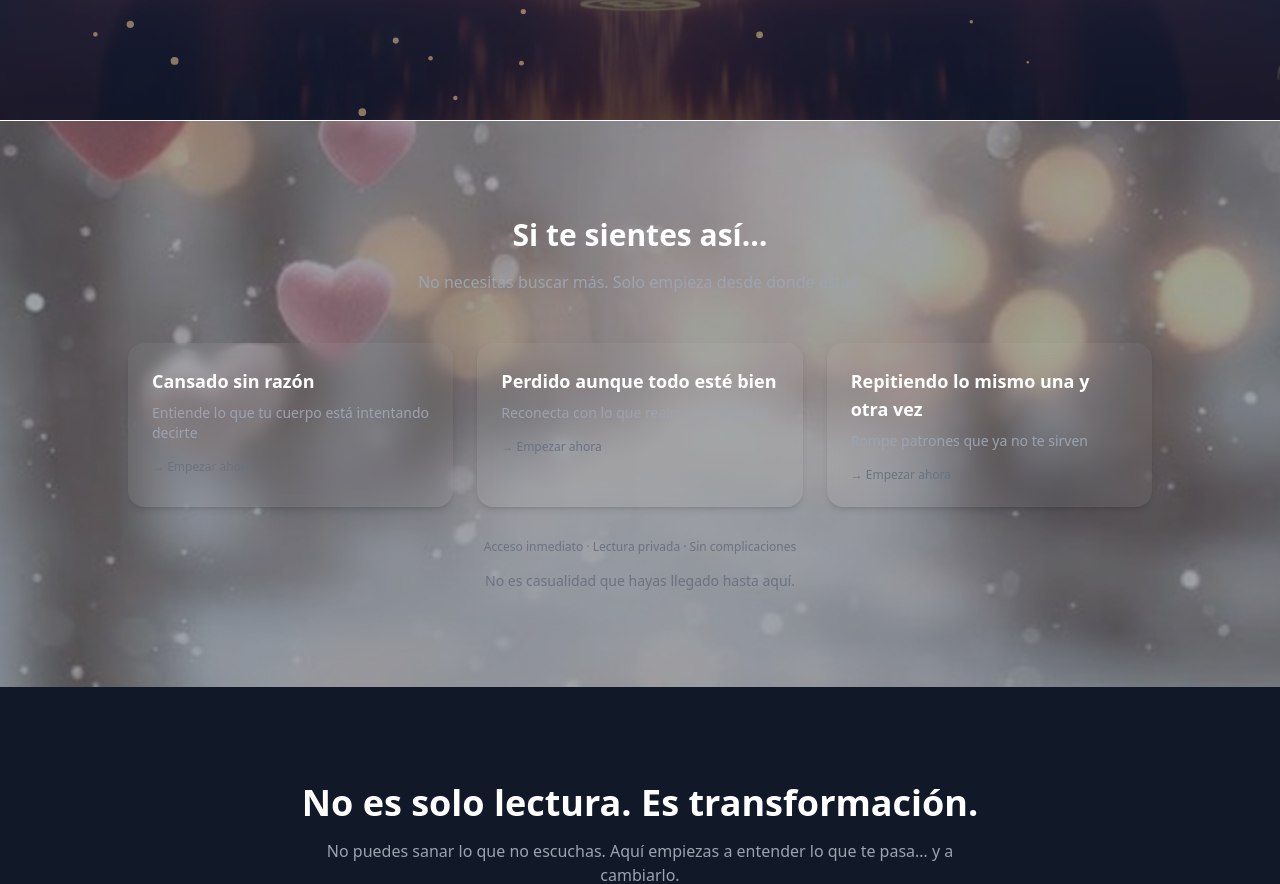
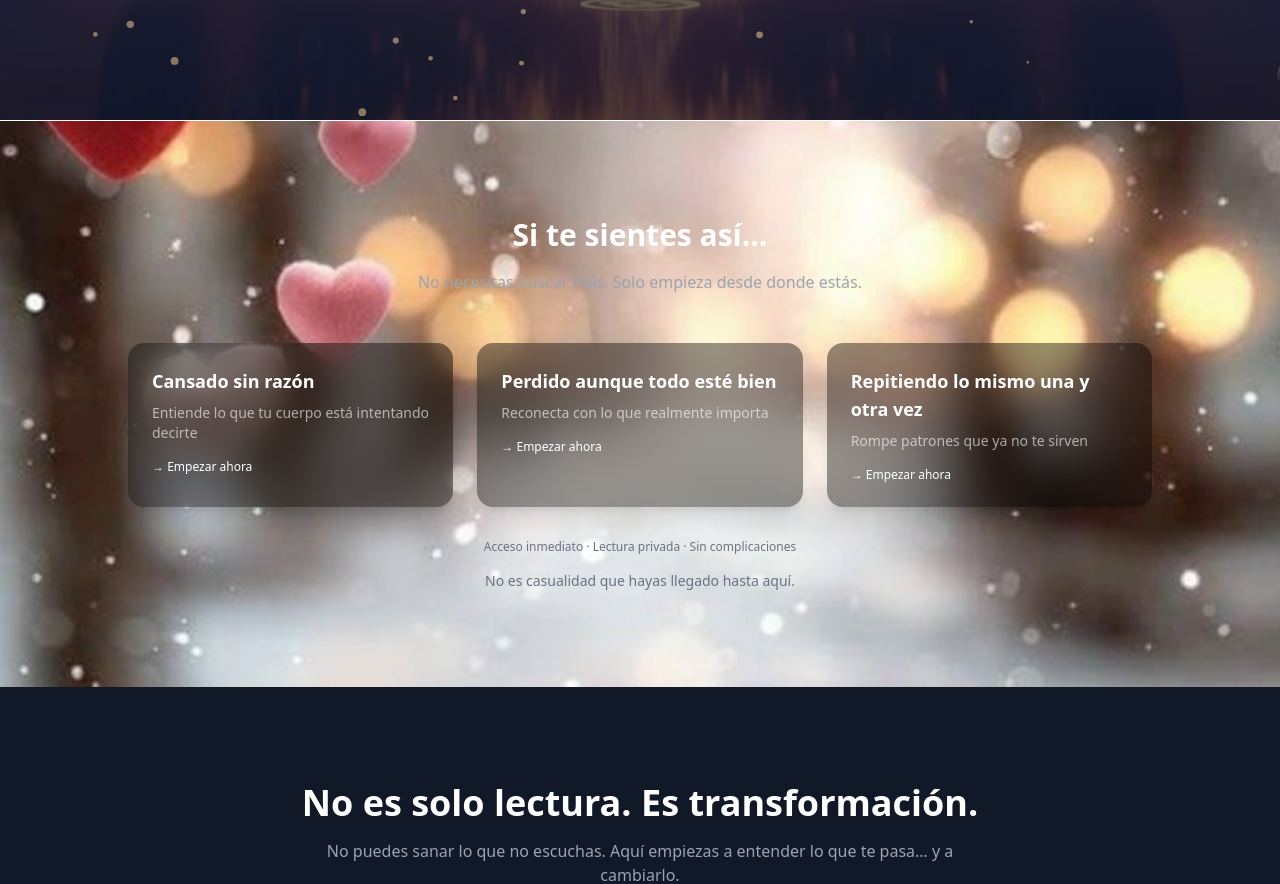
Before and after one commit to Drevaia-Digital/drevaia-app, a React (Vite) app: page / in a window 1280 px wide. Shown: the part 680-1564 px from the top of the page. Built offline with nearby package versions, Linux system fonts and the light colour scheme.

Commit message:
style: switch emotional paths to full image background + premium overlay cards

```diff
--- a/src/sections/EmotionalPaths.tsx
+++ b/src/sections/EmotionalPaths.tsx
@@ -111,12 +111,11 @@ export function EmotionalPaths() {
         <img
           src="/images/corazones-bg.jpg"
           alt="background"
-          className="w-full h-full object-cover opacity-60"
+          className="w-full h-full object-cover"
         />
       </div>
 
       {/* Capa oscura */}
-      <div className="absolute inset-0 bg-gray-900/40" />
 
       {/* Contenido */}
       <div className="relative z-10">
@@ -136,17 +135,17 @@ export function EmotionalPaths() {
               href={item.link}
               target="_blank"
               rel="noopener noreferrer"
-              className="p-6 rounded-2xl bg-white/5 backdrop-blur hover:scale-105 transition-all duration-300 shadow-md hover:shadow-xl text-left block group"
+              className="p-6 rounded-2xl bg-black/40 backdrop-blur-lg hover:scale-105 transition-all duration-300 shadow-xl text-left block group"
             >
               <h3 className="font-semibold text-lg mb-2 group-hover:text-orange-400 transition">
                 {item.label}
               </h3>
 
-              <p className="text-sm text-gray-400">
+              <p className="text-sm text-white/60">
                 {item.desc}
               </p>
 
-              <p className="mt-4 text-xs text-gray-500 group-hover:text-gray-400 transition">
+              <p className="mt-4 text-xs text-gray-80 group-hover:text-gray-400 transition">
                 → {language === 'es'
                     ? 'Empezar ahora'
                     : language === 'fr'
```
Also changed, not shown: 7 other files (tests, documents, lock files or other folders).
